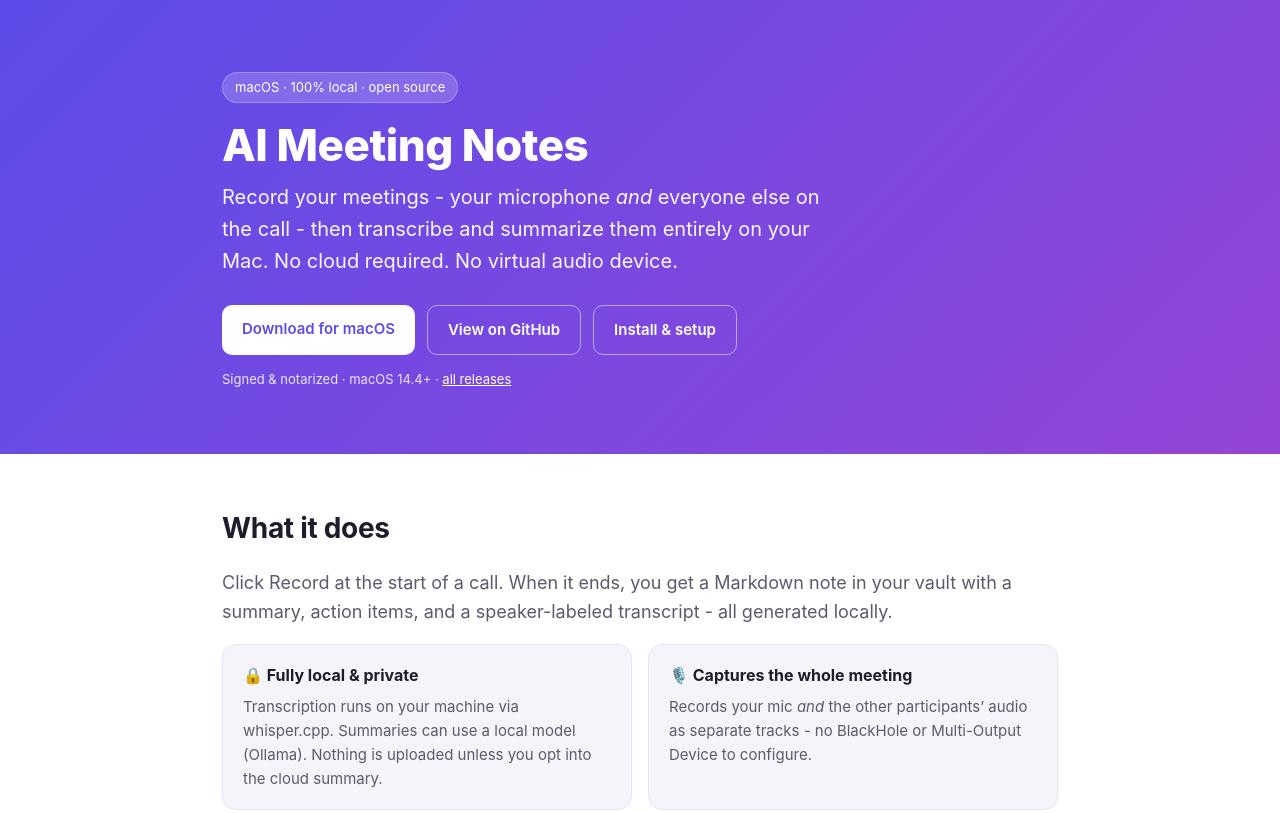
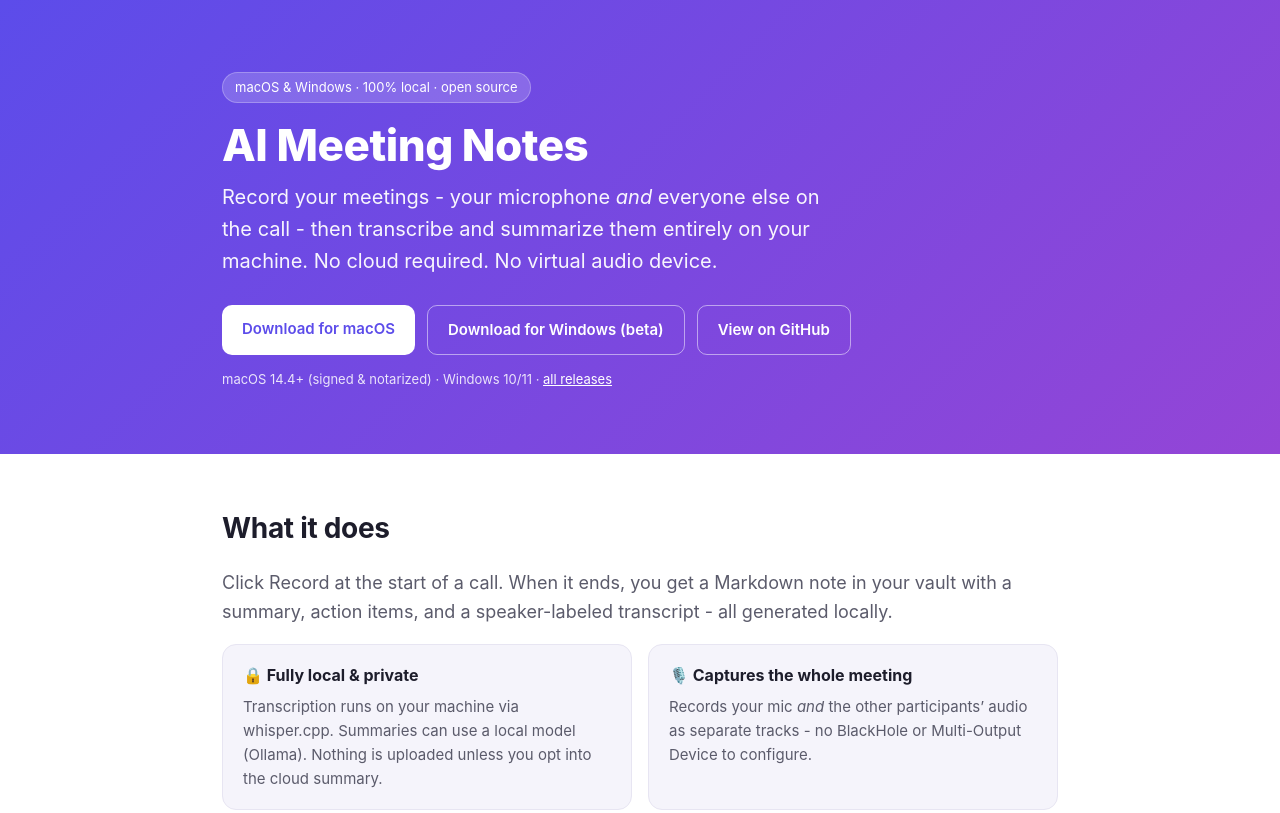
Before and after one commit to servika/obsidian-local-meeting-notes, a plain HTML site: page docs/index.html in a window 1280 px wide. Shown: the top 813 px of the page. Drawn offline with Linux system fonts and the light colour scheme.

Commit message:
windows: packaging + release pipeline (Phase 6)
build-app.ps1 publishes a self-contained win-x64 app and packages a zip (+ Inno
Setup installer if ISCC present). New 'Windows release' workflow cuts a GitHub
Release on a win-v* tag: publish -> sign (Azure Trusted Signing, gated on secrets)
-> zip + installer -> attach. Adds a Windows download button to the landing page.
VERSION 0.1.0.

```diff
--- a/docs/index.html
+++ b/docs/index.html
@@ -53,15 +53,15 @@
 
 <header class="hero">
   <div class="wrap">
-    <span class="badge">macOS · 100% local · open source</span>
+    <span class="badge">macOS &amp; Windows · 100% local · open source</span>
     <h1>AI Meeting Notes</h1>
-    <p class="tag">Record your meetings - your microphone <em>and</em> everyone else on the call - then transcribe and summarize them entirely on your Mac. No cloud required. No virtual audio device.</p>
+    <p class="tag">Record your meetings - your microphone <em>and</em> everyone else on the call - then transcribe and summarize them entirely on your machine. No cloud required. No virtual audio device.</p>
     <div class="cta">
       <a class="btn primary" href="https://github.com/servika/ai-meeting-notes/releases/latest/download/AI-Meeting-Notes.dmg">Download for macOS</a>
+      <a class="btn ghost" href="https://github.com/servika/ai-meeting-notes/releases?q=win&amp;expanded=true">Download for Windows (beta)</a>
       <a class="btn ghost" href="https://github.com/servika/ai-meeting-notes">View on GitHub</a>
-      <a class="btn ghost" href="#install">Install &amp; setup</a>
     </div>
-    <p class="pill" style="color:rgba(255,255,255,.85);margin:14px 0 0">Signed &amp; notarized · macOS 14.4+ · <a style="color:#fff;text-decoration:underline" href="https://github.com/servika/ai-meeting-notes/releases/latest">all releases</a></p>
+    <p class="pill" style="color:rgba(255,255,255,.85);margin:14px 0 0">macOS 14.4+ (signed &amp; notarized) · Windows 10/11 · <a style="color:#fff;text-decoration:underline" href="https://github.com/servika/ai-meeting-notes/releases/latest">all releases</a></p>
   </div>
 </header>
 
```
Also changed, not shown: .github/workflows/windows-release.yml (added), packages/meeting-notes-windows/README.md, 3 other files.
